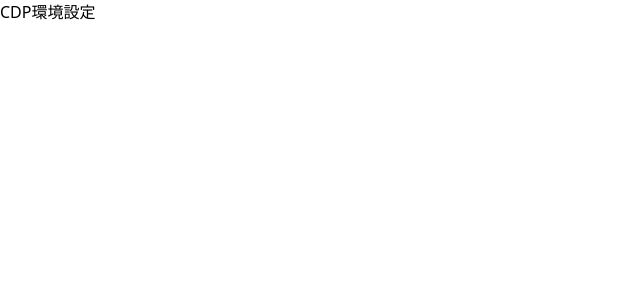
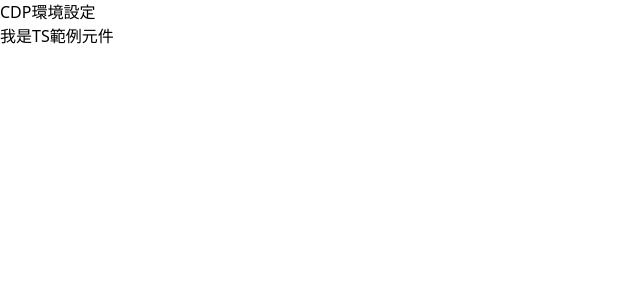
Before and after one commit to clickforce-tw/holmes-CDP-View, a Nuxt app: page / in a window 1280 px wide. Shown: the top 300 px of the page, without its empty margins (0-640 px from the left). Built offline with nearby package versions, Linux system fonts and the light colour scheme.

Commit message:
example component

```diff
--- /dev/null
+++ b/components/ExampleComponent.vue
@@ -0,0 +1,7 @@
+<template>
+  <div>我是TS範例元件</div>
+</template>
+
+<script setup lang="ts"></script>
+
+<style scoped></style>
--- a/nuxt.config.ts
+++ b/nuxt.config.ts
@@ -3,6 +3,7 @@
 export default defineNuxtConfig({
   css: ['~/assets/css/tailwind.css'],
   modules: ['@nuxtjs/tailwindcss', '@pinia/nuxt'],
+  components: true,
   typescript: {
     typeCheck: false,
   },
--- a/pages/index.vue
+++ b/pages/index.vue
@@ -1,5 +1,6 @@
 <template>
   <h1>CDP環境設定</h1>
+  <ExampleComponent></ExampleComponent>
 </template>
 
 <script lang="ts" setup></script>
```
Also changed, not shown: .eslintrc.js.
